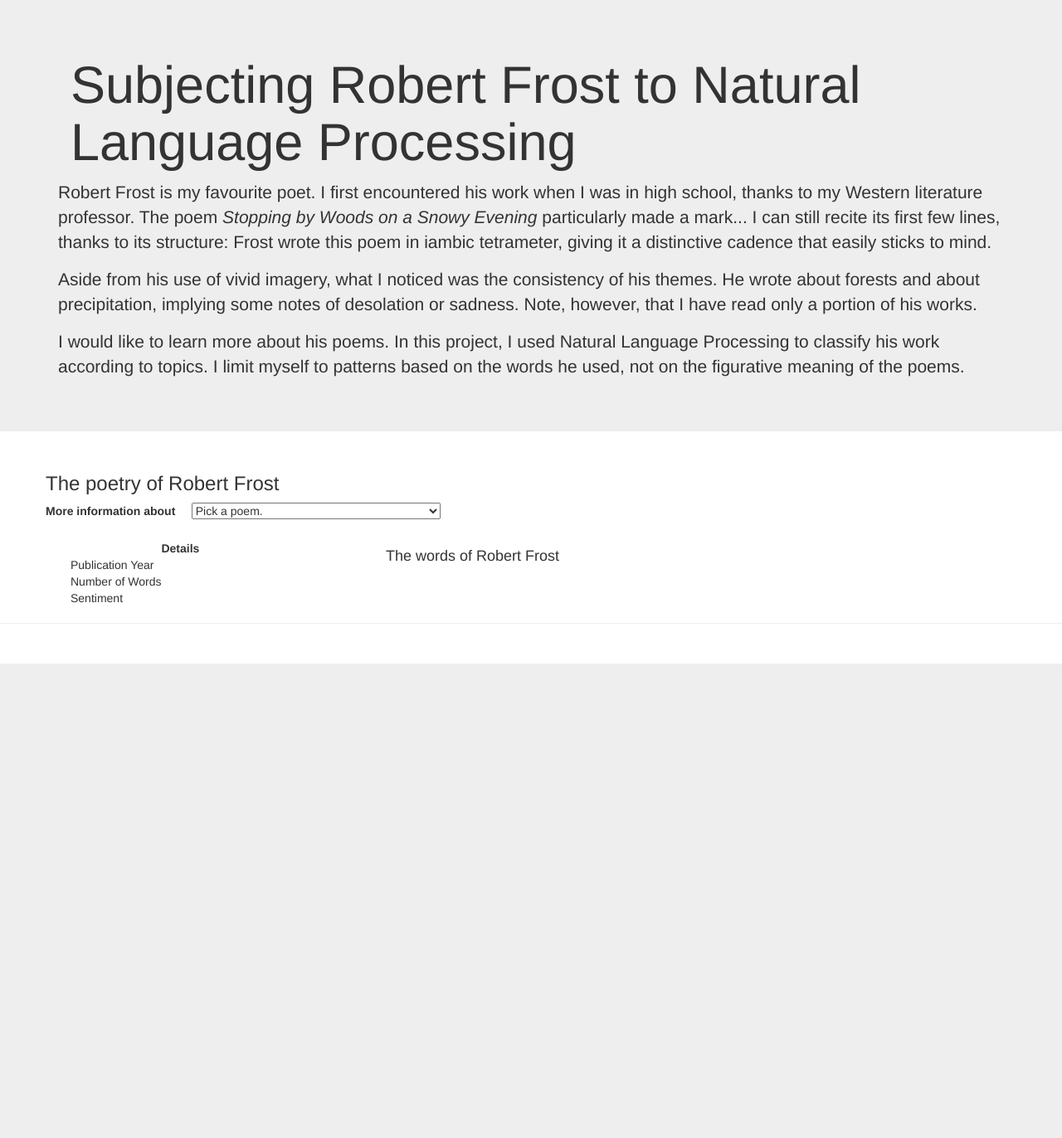
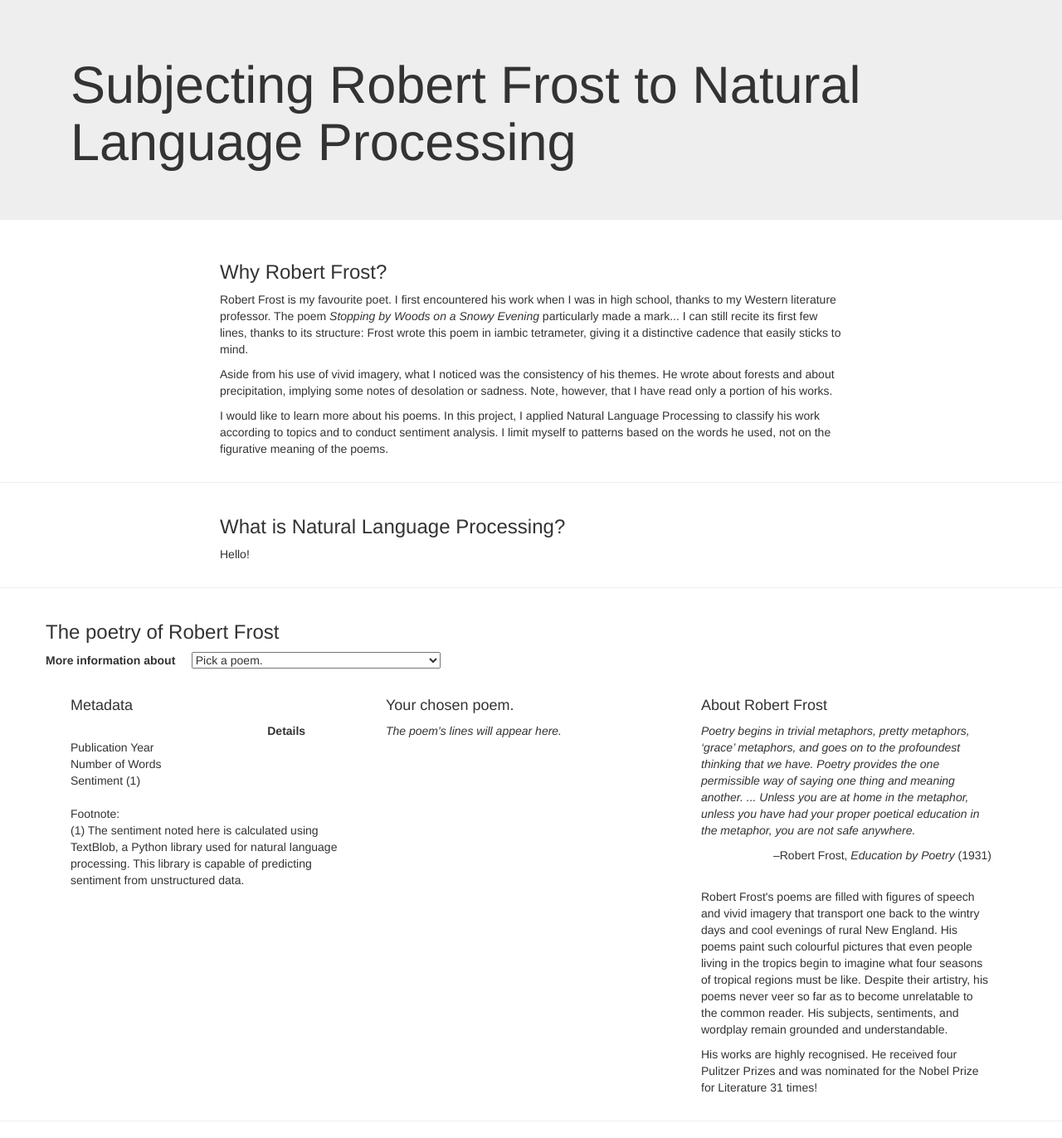
Before and after one commit to rochiecuevas/poetry, a Flask app: page / in a window 1280 px wide. Shown: the whole page at 83% size. Before the commit the page ends 800 px from the top, so only its background shows below. Run offline with Flask 2, Linux system fonts and the light colour scheme; data comes from the database, SQL or seed files in the repository; some libraries are stand-ins or nearby versions.

Commit message:
adding text to the HTML file by rendering from the flask app

```diff
--- a/static/js/app.js
+++ b/static/js/app.js
@@ -62,22 +62,15 @@
         // (5.4) Change the data url to include the selection
         var urlPoem1 = `/data/${selection}`;
         console.log(urlPoem1);
+        document.getElementById("title").innerHTML = selection;
 
         // (5.5) Use the new url to get the lines of the poem
         d3.json(urlPoem1).then(function(trace){
-            var data = [trace][0];
-            console.log(data);
+            var data = [trace][0]["lines"];
+            var res = data.split(/\n/).join("<br>")
+            console.log(res);
+            document.getElementById("lines").innerHTML = res;
 
-            // (5.5.1) Get the values that match the keys of each item in the array
-            var pLines = d3.select("#lines");
-
-            var pList = [pLines];
-            var pcatList = ["lines"];
-
-            // (5.5.2) Populate the paragraph with the lines of the chosen poem
-            for (var i = 0; i < pList.length; i ++){
-                pList[i].text(data[pcatList[i]])
-            };
         });
     };
     poemTitle.on("change", handleChange);
--- a/templates/index.html
+++ b/templates/index.html
@@ -22,12 +22,33 @@
         <div class = "col-md-12">
             <h1>{{ title }}</h1>
         </div>
-        <p>Robert Frost is my favourite poet. I first encountered his work when I was in high school, thanks to my Western literature professor. The poem <i>Stopping by Woods on a Snowy Evening</i> particularly made a mark... I can still recite its first few lines, thanks to its structure: Frost wrote this poem in iambic tetrameter, giving it a distinctive cadence that easily sticks to mind.</p>
-        <p>Aside from his use of vivid imagery, what I noticed was the consistency of his themes. He wrote about forests and about precipitation, implying some notes of desolation or sadness. Note, however, that I have read only a portion of his works. </p>
-        <p>I would like to learn more about his poems. In this project, I used Natural Language Processing to classify his work according to topics. I limit myself to patterns based on the words he used, not on the figurative meaning of the poems.</p>
       </div>
     </div>
   </section>
+  <!-- Why Robert Frost? -->
+  <div class = "container">
+    <div class = "row">
+      <div class = "col-md-2"></div>
+      <div class = "col-md-8">
+          <h3>Why Robert Frost?</h3>
+          <p>Robert Frost is my favourite poet. I first encountered his work when I was in high school, thanks to my Western literature professor. The poem <i>Stopping by Woods on a Snowy Evening</i> particularly made a mark... I can still recite its first few lines, thanks to its structure: Frost wrote this poem in iambic tetrameter, giving it a distinctive cadence that easily sticks to mind.</p>
+          <p>Aside from his use of vivid imagery, what I noticed was the consistency of his themes. He wrote about forests and about precipitation, implying some notes of desolation or sadness. Note, however, that I have read only a portion of his works. </p>
+          <p>I would like to learn more about his poems. In this project, I applied Natural Language Processing to classify his work according to topics and to conduct sentiment analysis. I limit myself to patterns based on the words he used, not on the figurative meaning of the poems.</p>
+      </div>
+    </div>
+  </div>
+  <hr>
+  <!-- Natural Language Processing -->
+  <div class = "container">
+      <div class = "row">
+        <div class = "col-md-2"></div>
+        <div class = "col-md-8">
+          <h3>What is Natural Language Processing?</h3>
+          <p>Hello!</p>
+        </div>
+      </div>
+  </div>
+  <hr>
   <!-- Interactive Table for Metadata -->
   <div class = "container">
     <div class = "row">
@@ -41,6 +62,7 @@
     </div>
     <div class = "row"></div>
       <div class = "col-md-4" id = "selection_section">
+          <h4>Metadata</h4>
         <!-- Insert table -->
         <table id = "poem_metadata">
           <thead>
@@ -59,17 +81,38 @@
               <td class = "value" id = "poem_length"></td>
             </tr>
             <tr>
-              <td class = "category">Sentiment</td>
+              <td class = "category">Sentiment <span class = "footnote">(1)</span></td>
               <td class = "value" id = "sentiment"></td>
             </tr>
           </tbody>
+          <tbody>
+            <tr>
+              <td colspan = "2">
+                <br>
+                <p class = "footnotes">
+                  <span class = "footnotesTitle">Footnote:</span>
+                  <br>
+                  (1) The sentiment noted here is calculated using TextBlob, a Python library used for natural language processing. This library is capable of predicting sentiment from unstructured data.
+                </p>
+              </td>
+            </tr>
+          </tbody>
         </table>
+
       </div>
-      <div class = "col-md-8">
-          <h4>The words of Robert Frost</h4>
+      <div class = "col-md-4">
+        <h4 id = "title">Your chosen poem.</h4>
         <div class = "poem_text">
-          <p id = "lines"></p>
+          <p id = "lines"><i>The poem's lines will appear here.</i></p>
         </div>
+      </div>
+      <div class = "col-md-4">
+        <h4>About Robert Frost</h4>
+        <p><i>Poetry begins in trivial metaphors, pretty metaphors, ‘grace’ metaphors, and goes on to the profoundest thinking that we have. Poetry provides the one permissible way of saying one thing and meaning another. ... Unless you are at home in the metaphor, unless you have had your proper poetical education in the metaphor, you are not safe anywhere.</i></p>
+        <p align = "right">–Robert Frost, <i>Education by Poetry</i> (1931)</p>
+        <br>
+        <p>Robert Frost's poems are filled with figures of speech and vivid imagery that transport one back to the wintry days and cool evenings of rural New England. His poems paint such colourful pictures that even people living in the tropics begin to imagine what four seasons of tropical regions must be like. Despite their artistry, his poems never veer so far as to become unrelatable to the common reader. His subjects, sentiments, and wordplay remain grounded and understandable.</p>
+        <p>His works are highly recognised. He received four Pulitzer Prizes and was nominated for the Nobel Prize for Literature 31 times!</p>
       </div>
     </div>
   </div>
```
